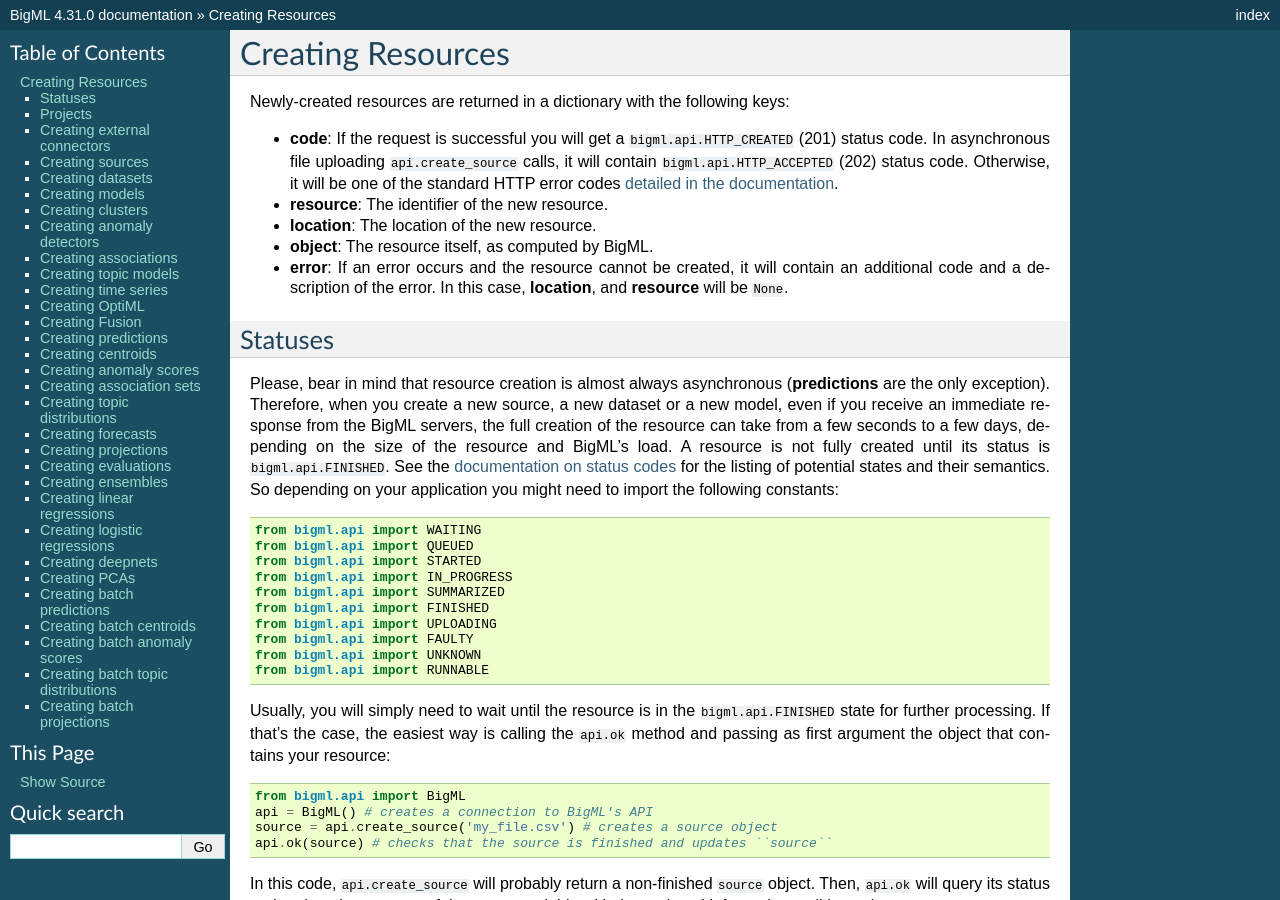
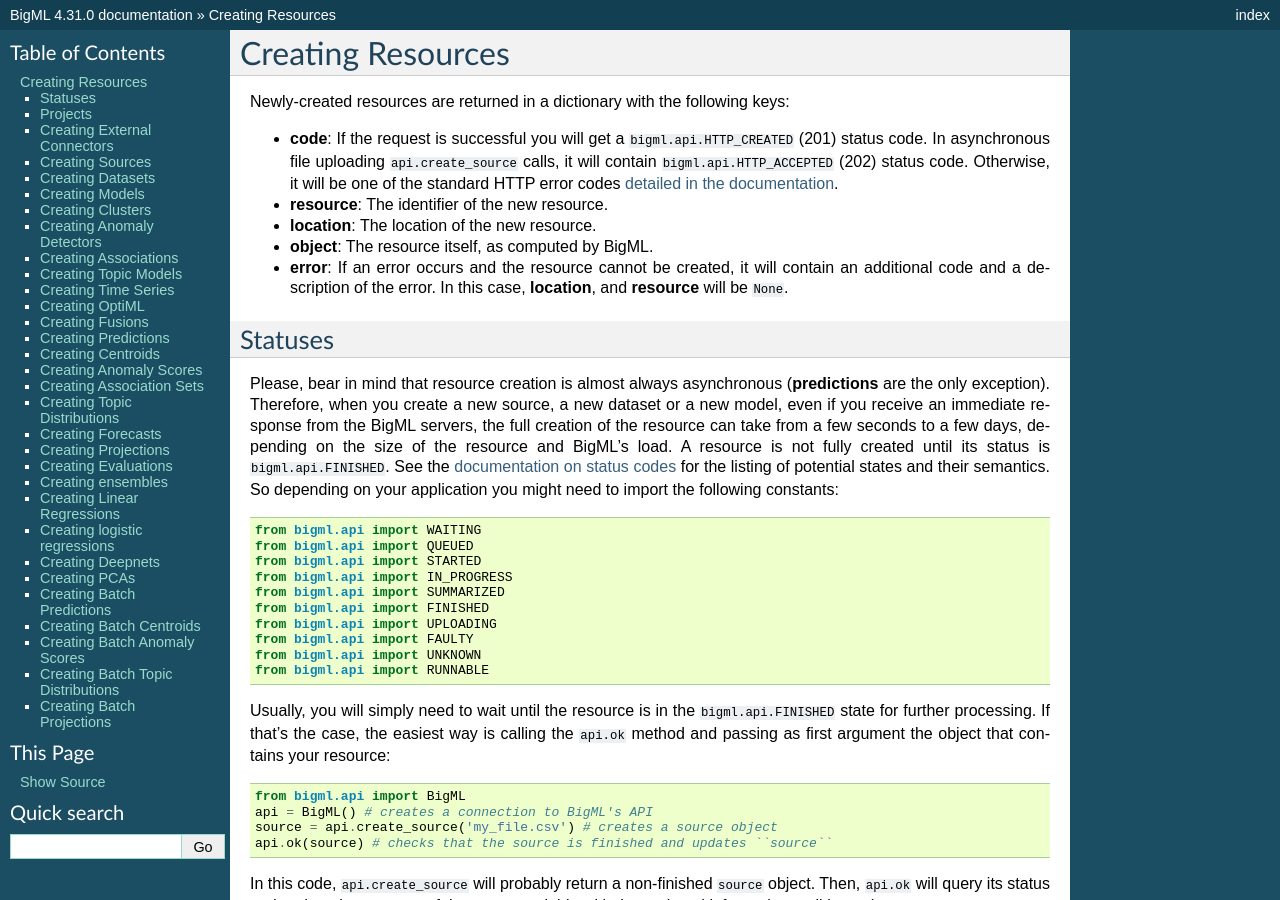
Before and after one commit to bigmlcom/python, a Sphinx documentation site: the page built from docs/creating_resources.rst, in a window 1280 px wide and 900 px high. Built offline with Sphinx 7.4.7, drawn with Linux system fonts in a browser that asks for light colours; some of the changed text lies outside the part shown.

Commit message:
Fixing typos and improving docs

```diff
--- a/docs/creating_resources.rst
+++ b/docs/creating_resources.rst
@@ -192,7 +192,7 @@ and you can use its project id to get, update or delete it:
 assigned to it, so please be extra-careful when using
 the ``api.delete_project`` call.
 
-Creating external connectors
+Creating External Connectors
 ~~~~~~~~~~~~~~~~~~~~~~~~~~~~
 
 To create an external connector to an existing database you need to use the
@@ -231,7 +231,7 @@ connector. All other arguments should be placed in the second parameter:
          "name": "My elasticsearch"})
 
 
-Creating sources
+Creating Sources
 ~~~~~~~~~~~~~~~~
 
 To create a source from a local data file, you can use the
@@ -326,7 +326,7 @@ method. For example, to get the status of our source we would use:
 
     api.status(source)
 
-Creating datasets
+Creating Datasets
 ~~~~~~~~~~~~~~~~~
 
 Once you have created a source, you can create a dataset. The only
@@ -422,7 +422,7 @@ to reference the dataset to be created. For instance,
 would generate a new dataset containing the subset of instances in the cluster
 associated to the centroid id ``000000``.
 
-Creating models
+Creating Models
 ~~~~~~~~~~~~~~~
 
 Once you have created a dataset you can create a model from it. If you don't
@@ -464,7 +464,7 @@ a concrete centroid can be built by providing the cluster and centroid ids:
 
 if no centroid id is provided, the first one appearing in the cluster is used.
 
-Creating clusters
+Creating Clusters
 ~~~~~~~~~~~~~~~~~
 
 If your dataset has no fields showing the objective information to
@@ -485,7 +485,7 @@ Let's create a cluster from a given dataset:
 
 that will create a cluster with 5 centroids.
 
-Creating anomaly detectors
+Creating Anomaly Detectors
 ~~~~~~~~~~~~~~~~~~~~~~~~~~
 
 If your problem is finding the anomalous data in your dataset, you can
@@ -505,7 +505,7 @@ Let's create an anomaly detector from a given dataset:
 that will create an anomaly resource with a `top_anomalies` block of the
 most anomalous points.
 
-Creating associations
+Creating Associations
 ~~~~~~~~~~~~~~~~~~~~~
 
 To find relations between the field values you can create an association
@@ -539,7 +539,7 @@ list of ids as the first argument in the api call
         "range": [1, 10]})
 
 
-Creating topic models
+Creating Topic Models
 ~~~~~~~~~~~~~~~~~~~~~
 
 To find which topics do your documents refer to you can create a topic model.
@@ -571,7 +571,7 @@ list of ids as the first argument in the api call
         "name": "my topics", "number_of_topics": 32})
 
 
-Creating time series
+Creating Time Series
 ~~~~~~~~~~~~~~~~~~~~
 
 To forecast the behaviour of any numeric variable that depends on its
@@ -625,8 +625,8 @@ The OptiML is then scheduled for creation, and you can retrieve its
 status at any time by means of ``api.status(optiml)``.
 
 
-Creating Fusion
-~~~~~~~~~~~~~~~
+Creating Fusions
+~~~~~~~~~~~~~~~~
 
 To create a Fusion, the only required argument is a list of models.
 You can also
@@ -662,7 +662,7 @@ dictionaries that contain the ``id`` and ``weight`` keys:
                                 {"name": "my weighted fusion"})
 
 
-Creating predictions
+Creating Predictions
 ~~~~~~~~~~~~~~~~~~~~
 
 You can now use the model resource identifier together with some input
@@ -685,7 +685,7 @@ To see the prediction you can use ``pprint``:
 Predictions can be created using any supervised model (model, ensemble,
 logistic regression, linear regression, deepnet and fusion) as first argument.
 
-Creating centroids
+Creating Centroids
 ~~~~~~~~~~~~~~~~~~
 
 To obtain the centroid associated to new input data, you
@@ -707,7 +707,7 @@ You can also give the centroid predicition a name:
                                     "diabetes": "true"},
                                     {"name": "my centroid"})
 
-Creating anomaly scores
+Creating Anomaly Scores
 ~~~~~~~~~~~~~~~~~~~~~~~
 
 To obtain the anomaly score associated to new input data, you
@@ -719,7 +719,7 @@ detector identifier and the input data to obtain the score:
     anomaly_score = api.create_anomaly_score(anomaly, {"src_bytes": 350},
                                              args={"name": "my score"})
 
-Creating association sets
+Creating Association Sets
 ~~~~~~~~~~~~~~~~~~~~~~~~~
 
 Using the association resource, you can obtain the consequent items associated
@@ -734,7 +734,7 @@ ID or object and the next one is the input data.
         args={"name": "my association set"})
 
 
-Creating topic distributions
+Creating Topic Distributions
 ~~~~~~~~~~~~~~~~~~~~~~~~~~~~
 
 To obtain the topic distributions associated to new input data, you
@@ -749,7 +749,7 @@ the method a topic model identifier and the input data to obtain the score:
         args={"name": "my topic distribution"})
 
 
-Creating forecasts
+Creating Forecasts
 ~~~~~~~~~~~~~~~~~~
 
 To obtain the forecast associated to a numeric variable, you
@@ -763,7 +763,7 @@ the method a time series identifier and the input data to obtain the forecast:
         {"Final": {"horizon": 10}})
 
 
-Creating projections
+Creating Projections
 ~~~~~~~~~~~~~~~~~~~~
 
 You can now use the PCA resource identifier together with some input
@@ -780,7 +780,7 @@ method. You can also give the projection a name:
 
 
 
-Creating evaluations
+Creating Evaluations
 ~~~~~~~~~~~~~~~~~~~~
 
 Once you have created a supervised learning model,
@@ -888,8 +888,8 @@ be the maximum number of iterations:
     ensemble = api.create_ensemble('dataset/5143a51a37203f2cf7000972', args)
 
 
-Creating linear regressions
-~~~~~~~~~~~~~~~~~~~~~~~~~~~~~
+Creating Linear Regressions
+~~~~~~~~~~~~~~~~~~~~~~~~~~~
 
 For regression problems, you can choose also linear regressions to model
 your data. Linear regressions expect the predicted value for the objective
@@ -950,7 +950,7 @@ Documentation
 <https://bigml.com/api/logisticregressions#lr_logistic_regression_arguments>`_.
 
 
-Creating deepnets
+Creating Deepnets
 ~~~~~~~~~~~~~~~~~
 
 Deepnets can also solve classification and regression problems.
@@ -1014,7 +1014,7 @@ Documentation
 <https://bigml.com/api/pcas>`_.
 
 
-Creating batch predictions
+Creating Batch Predictions
 ~~~~~~~~~~~~~~~~~~~~~~~~~~
 
 We have shown how to create predictions individually, but when the amount
@@ -1073,7 +1073,7 @@ This code will create a new source object, that can be used again as starting
 point to generate datasets.
 
 
-Creating batch centroids
+Creating Batch Centroids
 ~~~~~~~~~~~~~~~~~~~~~~~~
 
 As described in the previous section, it is also possible to make centroids'
@@ -1089,7 +1089,7 @@ cluster used to assign a centroid to each instance:
         "name": "my batch centroid", "all_fields": True,
         "header": True})
 
-Creating batch anomaly scores
+Creating Batch Anomaly Scores
 ~~~~~~~~~~~~~~~~~~~~~~~~~~~~~
 
 Input data can also be assigned an anomaly score in batch. You train an
@@ -1104,7 +1104,7 @@ anomaly detector to assign an anomaly score to each input data instance:
         "name": "my batch anomaly score", "all_fields": True,
         "header": True})
 
-Creating batch topic distributions
+Creating Batch Topic Distributions
 ~~~~~~~~~~~~~~~~~~~~~~~~~~~~~~~~~~
 
 Input data can also be assigned a topic distribution in batch. You train a
@@ -1120,7 +1120,7 @@ topic model to assign a topic distribution to each input data instance:
         "name": "my batch topic distribution", "all_fields": True,
         "header": True})
 
-Creating batch projections
+Creating Batch Projections
 ~~~~~~~~~~~~~~~~~~~~~~~~~~
 
 Input data can also be assigned a projection in batch. You train a
```
Also changed, not shown: docs/index.rst (+5 -3 lines), docs/reading_resources.rst (+16 -0 lines), 1 other file.
